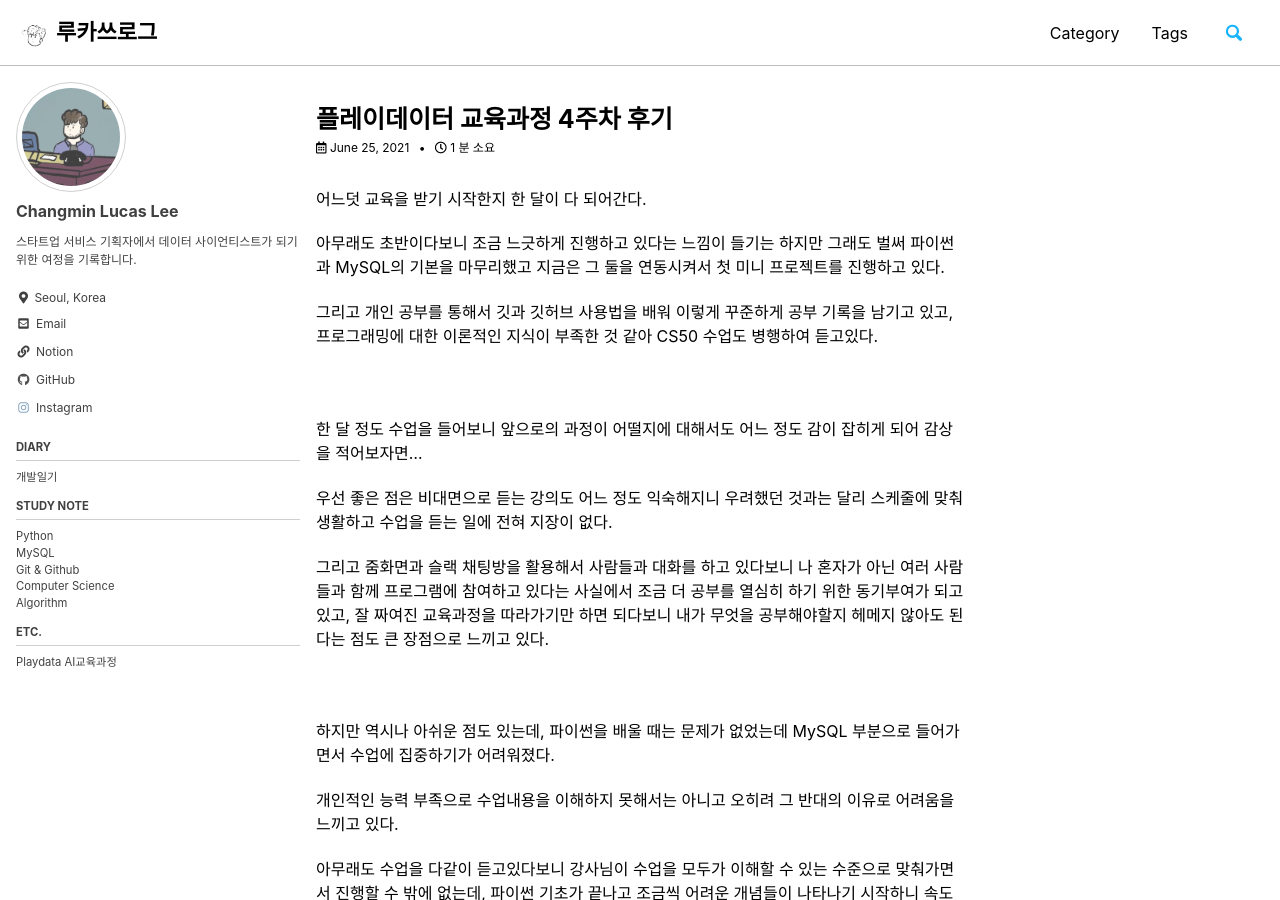
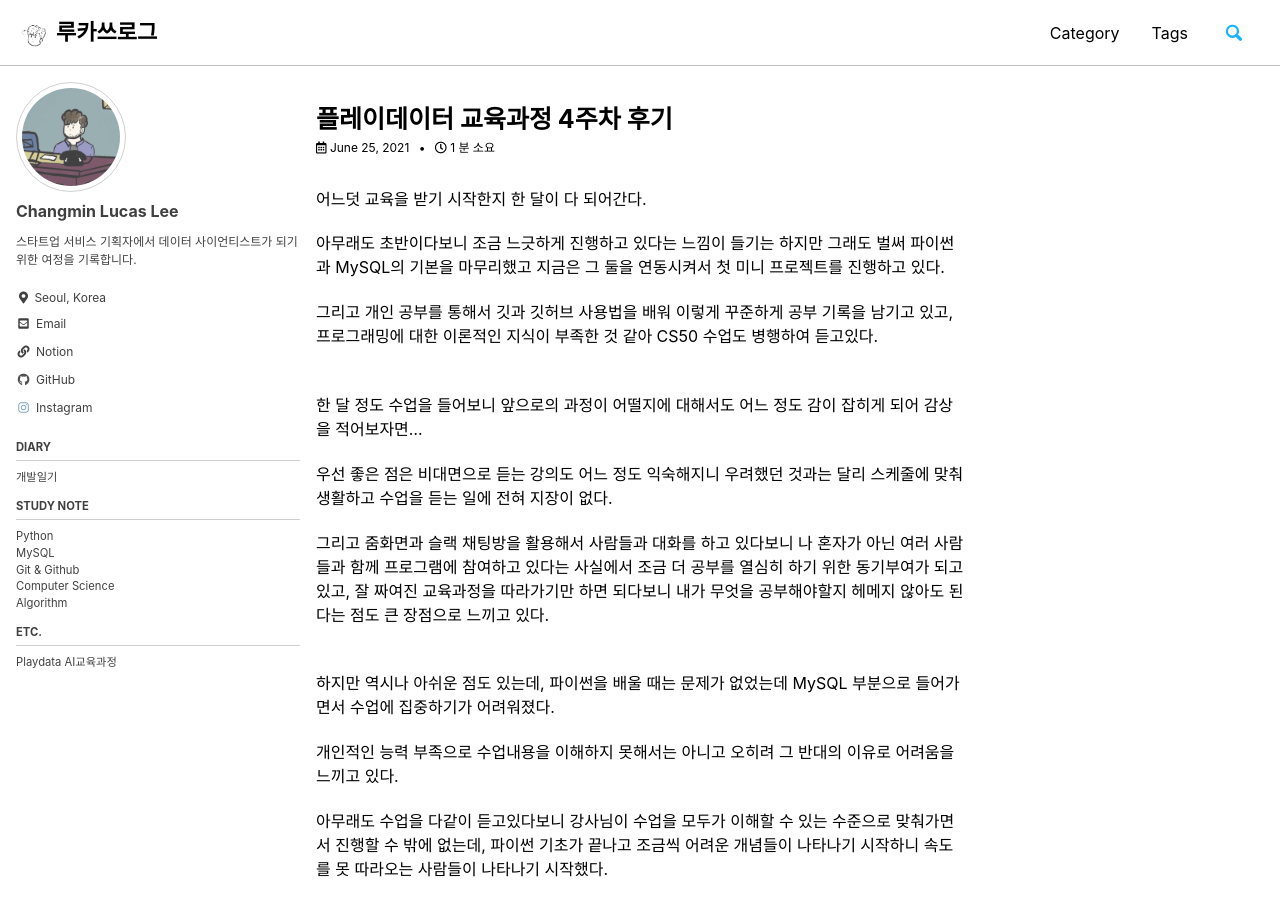
Before and after one commit to lucathree/lucathree.github.io, a Jekyll site: the page built from _posts/2021/2021-06-25-week4review.md, in a window 1280 px wide and 900 px high. Built offline with Jekyll 4.4.1, drawn with Linux system fonts in a browser that asks for light colours; cached includes are drawn as plain includes; comment, search, counter and statistics services are not loaded.

Commit message:
Update 2021-06-25-week4review.md

```diff
--- a/_posts/2021/2021-06-25-week4review.md
+++ b/_posts/2021/2021-06-25-week4review.md
@@ -20,14 +20,12 @@ tags:
 그리고 개인 공부를 통해서 깃과 깃허브 사용법을 배워 이렇게 꾸준하게 공부 기록을 남기고 있고, 프로그래밍에 대한 이론적인 지식이 부족한 것 같아 CS50 수업도 병행하여 듣고있다.
 
 &nbsp;
-&nbsp;
 한 달 정도 수업을 들어보니 앞으로의 과정이 어떨지에 대해서도 어느 정도 감이 잡히게 되어 감상을 적어보자면...
 
 우선 좋은 점은 비대면으로 듣는 강의도 어느 정도 익숙해지니 우려했던 것과는 달리 스케줄에 맞춰 생활하고 수업을 듣는 일에 전혀 지장이 없다.
 
 그리고 줌화면과 슬랙 채팅방을 활용해서 사람들과 대화를 하고 있다보니 나 혼자가 아닌 여러 사람들과 함께 프로그램에 참여하고 있다는 사실에서 조금 더 공부를 열심히 하기 위한 동기부여가 되고있고, 잘 짜여진 교육과정을 따라가기만 하면 되다보니 내가 무엇을 공부해야할지 헤메지 않아도 된다는 점도 큰 장점으로 느끼고 있다.
 
-&nbsp;
 &nbsp;
 하지만 역시나 아쉬운 점도 있는데, 파이썬을 배울 때는 문제가 없었는데 MySQL 부분으로 들어가면서 수업에 집중하기가 어려워졌다.
 
@@ -40,7 +38,6 @@ tags:
 물론 내가 개념을 이해하기 어려운 상황에서는 반복학습이 도움이 되었겠지만 어쨌든 모든 수업이 개인에게 최적화된 페이스로 이루어질 수는 없는 점이 조금 아쉽게 되었다.
 
 &nbsp;
-&nbsp;
 결국 지난 2주차 후기에서와 마찬가지로 수업은 수업대로 열심히 따라가고 여기에 개인적인 노력을 더 들이는 수 밖에 없겠다는 생각이 든다.
 
 돌아보니 코드 연습을 제대로 안한 부분들은 벌써 잊혀지기도 해서 복습과 실제로 코드를 써보는 걸 더 많이 해야할 것 같고, 기초는 끝났으니 이제 슬슬 알고리즘 공부도 하기 시작해야 할 것 같다.
@@ -48,5 +45,4 @@ tags:
 아, 그리고 미니 프로젝트를 하게 되면서 협업 능력의 중요성을 많이 느끼게 되었는데 이 부분은 별도의 포스팅으로 남길 예정이다.
 
 &nbsp;
-&nbsp;
 어쨌든 다음 달에는 이번 한 달동안 배운것만큼보다 더 많은 것을 습득한 상태가 되어있길 희망하며 이번 포스팅을 마무리한다. 끝!
```
